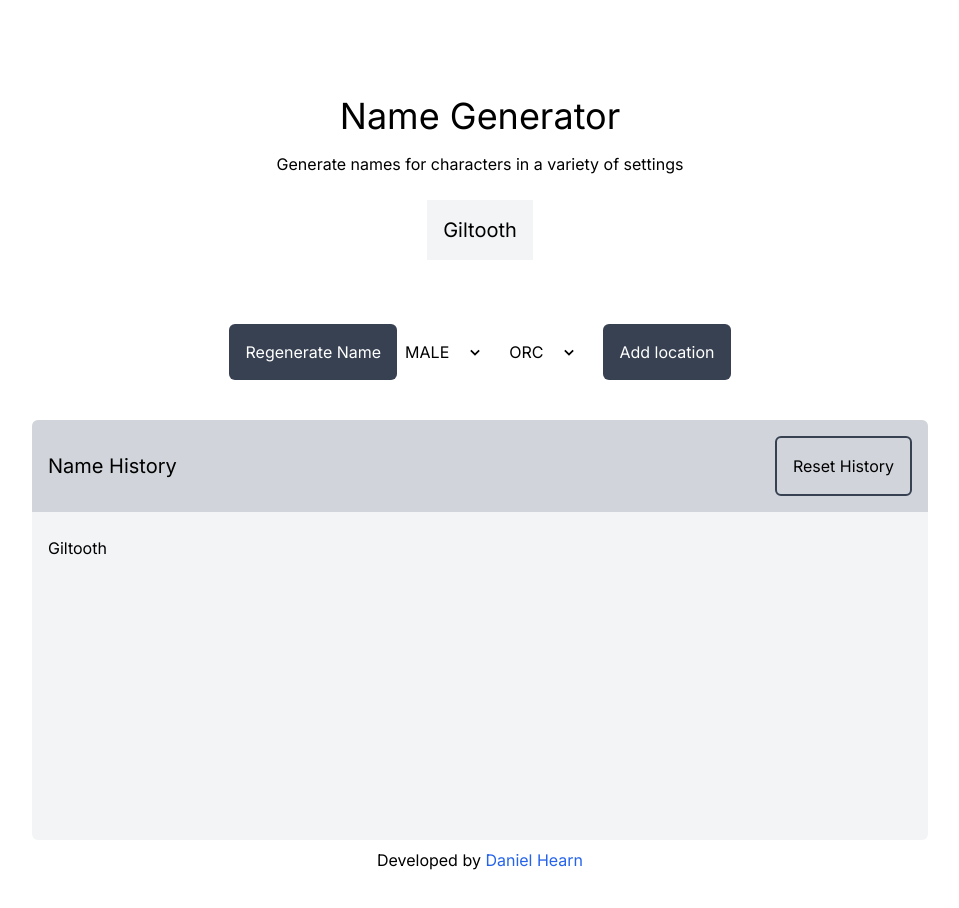
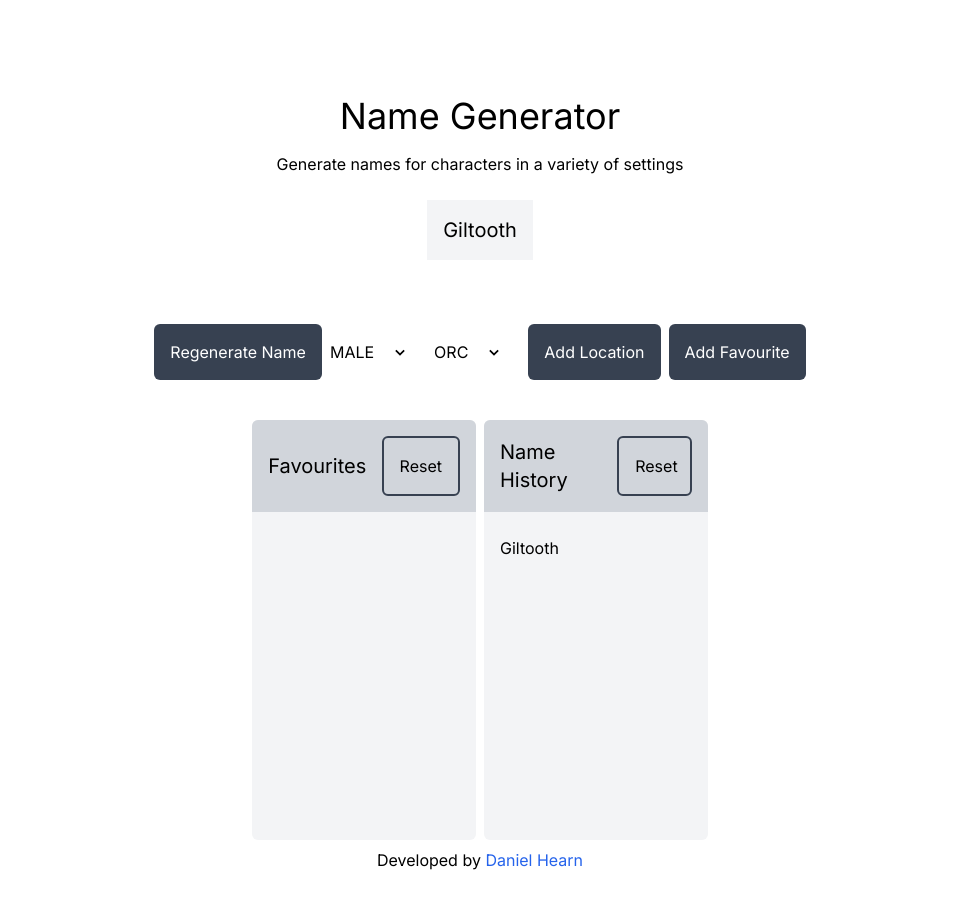
Before and after one commit to DanielHearn/name-generator, a Next.js app: page / in a window 1280 px wide. Shown: the top 908 px of the page, without its empty margins (160-1119 px from the left). Built offline with nearby package versions, Linux system fonts and the light colour scheme.

Commit message:
Add favourites

```diff
--- a/app/components/words/Words.tsx
+++ b/app/components/words/Words.tsx
@@ -1,17 +1,20 @@
 'use client'
 import {
-  generateWord,
   selectWord,
   selectHistory,
   selectGender,
   selectLocation,
   selectRace,
+  selectFavourites,
   resetHistory,
   changeGender,
   generateNewName,
   changeRace,
   generateLocation,
   removeLocation,
+  removeFavourite,
+  addFavourite,
+  resetFavourites,
 } from '@/lib/features/words/wordSlice'
 import { useAppDispatch, useAppSelector } from '@/lib/hooks'
 import { primaryButtonStyle, secondaryButtonStyle } from '../../styles'
@@ -28,6 +31,7 @@ export const Words = () => {
   const race = useAppSelector(selectRace)
   const gender = useAppSelector(selectGender)
   const location = useAppSelector(selectLocation)
+  const favourites = useAppSelector(selectFavourites)
 
   const availableGenders = useMemo(() => {
     // @ts-ignore will fix later
@@ -118,18 +122,56 @@ export const Words = () => {
             location ? dispatch(removeLocation()) : dispatch(generateLocation())
           }}
         >
-          {location ? 'Remove location' : 'Add location'}
+          {location ? 'Remove Location' : 'Add Location'}
         </button>
+        <button
+          className={primaryButtonStyle}
+          onClick={() => {
+            favourites.includes(formattedSentence)
+              ? dispatch(removeFavourite({ value: formattedSentence }))
+              : dispatch(addFavourite({ value: formattedSentence }))
+          }}
+        >
+          {favourites.includes(formattedSentence) ? 'Remove Favourite' : 'Add Favourite'}
+        </button>
+      </div>
+      <div className="flex flex-row items-center justify-center gap-2">
+        <div className="flex flex-col items-center justify-center gap-2 mt-8 mb-2 ml-0 mr-0 w-full max-w-4xl bg-gray-100 rounded-md overflow-hidden">
+          <div className="flex flex-row items-center place-content-between p-4 bg-gray-300 w-full">
+            <h4 className="text-xl">Favourites</h4>
+            <button className={secondaryButtonStyle} onClick={() => dispatch(resetFavourites())}>
+              Reset
+            </button>
+          </div>
+          <ul
+            className={`flex flex-col gap-2 overflow-auto ${
+              mobile ? 'min-h-20' : 'h-80'
+            } w-full p-4`}
+          >
+            {favourites.map((sentence, i) => (
+              <li key={`${sentence}_${i}`}>
+                <p suppressHydrationWarning>{sentence}</p>{' '}
+                <button
+                  className={secondaryButtonStyle}
+                  onClick={() => dispatch(removeFavourite({ value: sentence }))}
+                >
+                  Remove
+                </button>
+              </li>
+            ))}
+          </ul>
         </div>
         <div className="flex flex-col items-center justify-center gap-2 mt-8 mb-2 ml-0 mr-0 w-full max-w-4xl bg-gray-100 rounded-md overflow-hidden">
           <div className="flex flex-row items-center place-content-between p-4 bg-gray-300 w-full">
             <h4 className="text-xl">Name History</h4>
             <button className={secondaryButtonStyle} onClick={() => dispatch(resetHistory())}>
-            Reset History
+              Reset
             </button>
           </div>
           <ul
-          className={`flex flex-col gap-2 overflow-auto ${mobile ? 'min-h-20' : 'h-80'} w-full p-4`}
+            className={`flex flex-col gap-2 overflow-auto ${
+              mobile ? 'min-h-20' : 'h-80'
+            } w-full p-4`}
           >
             {orderedHistory.map((sentence, i) => (
               <li key={`${sentence}_${i}`}>
@@ -139,6 +181,7 @@ export const Words = () => {
           </ul>
         </div>
       </div>
+    </div>
   )
 }
 
--- a/lib/features/words/wordSlice.ts
+++ b/lib/features/words/wordSlice.ts
@@ -1,6 +1,5 @@
 import { createAppSlice } from '@/lib/createAppSlice'
 import { NAMES } from '@/lib/words'
-import { STATIC_PROPS_ID } from 'next/dist/shared/lib/constants'
 
 const randomIndexFromArray = (max: number) => {
   return Math.floor(Math.random() * max)
@@ -81,6 +80,7 @@ const initialState = {
   gender: GENDER.male.key,
   race: RACES.orc.key,
   history: [formatSentence(initialWords)],
+  favourites: [],
 }
 
 // If you are not using async thunks you can use the standalone `createSlice`.
@@ -119,6 +119,15 @@ export const wordSlice = createAppSlice({
     removeLocation: create.reducer((state) => {
       state.location = null
     }),
+    addFavourite: create.reducer((state, action: { payload: { value: string } }) => {
+      state.favourites.push(action.payload.value)
+    }),
+    removeFavourite: create.reducer((state, action: { payload: { value: string } }) => {
+      state.favourites = state.favourites.filter((favourite) => favourite !== action.payload.value)
+    }),
+    resetFavourites: create.reducer((state) => {
+      state.favourites = []
+    }),
   }),
   // You can define your selectors here. These selectors receive the slice
   // state as their first argument.
@@ -128,6 +137,7 @@ export const wordSlice = createAppSlice({
     selectRace: (state) => state.race,
     selectGender: (state) => state.gender,
     selectLocation: (state) => state.location,
+    selectFavourites: (state) => state.favourites,
   },
 })
 
@@ -140,8 +150,17 @@ export const {
   changeRace,
   removeLocation,
   generateLocation,
+  addFavourite,
+  removeFavourite,
+  resetFavourites,
 } = wordSlice.actions
 
 // Selectors returned by `slice.selectors` take the root state as their first argument.
-export const { selectWord, selectHistory, selectRace, selectGender, selectLocation } =
-  wordSlice.selectors
+export const {
+  selectWord,
+  selectHistory,
+  selectRace,
+  selectGender,
+  selectLocation,
+  selectFavourites,
+} = wordSlice.selectors
```
Lines whose indentation alone changed are shown as unchanged.
